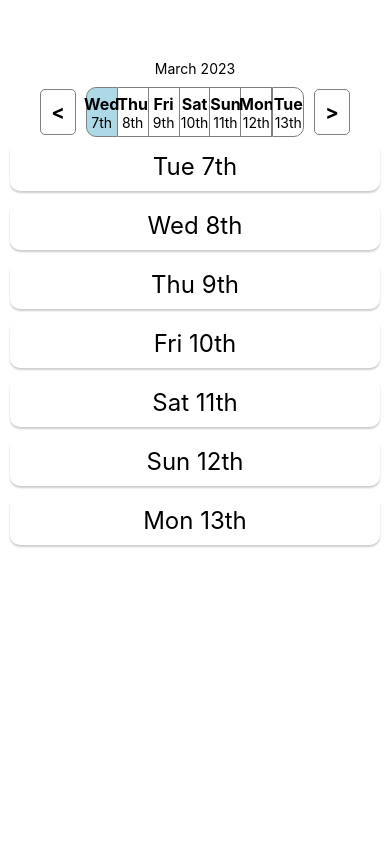
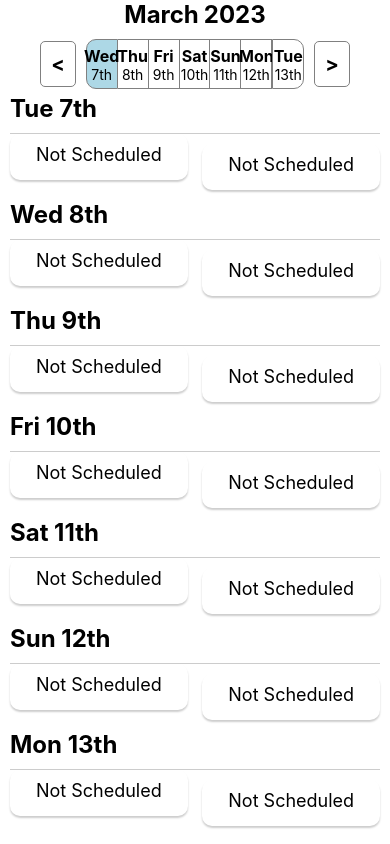
Before and after one commit to trv893/StonersSchedule, a React Native app: screen / in a window 390 px wide. Built offline with nearby package versions, Linux system fonts and the light colour scheme; no server answers.

Commit message:
brings in am and pm shifts for dates per user and released shifts for that date

```diff
--- a/App.js
+++ b/App.js
@@ -1,30 +1,77 @@
-import { StatusBar } from 'expo-status-bar';
-import { StyleSheet, Text, View } from 'react-native';
-//import { ScheduleHeader } from './components/ScheduleHeader';
-import { WeeklySchedule } from './components/WeeklySchedule';
-//import DateTable from './components/DateTable';
-import FWeeklySchedule from './components/FWeeklySchedule';
-import WeekSelector from './components/WeekSelector';
+import React, { useEffect, useState } from "react";
+import { View, Text } from "react-native";
+import FWeeklySchedule from "./components/FWeeklySchedule";
 
+// Define formatDateToString function here or import it from a module
 
+const App = () => {
+  const [shiftData, setShiftData] = useState([]);
+  const [isLoading, setIsLoading] = useState(true);
+  const [startDate, setStartDate] = useState(new Date());
+  const [endDate, setEndDate] = useState(() => {
+    const now = new Date();
+    now.setDate(now.getDate() + 6);
+    return now;
+  });
 
+  function formatDateToString(date) {
+    const month = date.getMonth() + 1;
+    const day = date.getDate();
+    const year = date.getFullYear();
 
-export default function App() {
+    return `${month}/${day}/${year}`;
+  }
+
+  const getShiftAssignments = async (startDate, endDate) => {
+    const startDateString = formatDateToString(startDate);
+    const endDateString = formatDateToString(endDate) ?? "";
+    const url = `http://192.168.50.230:8888/Employee/GetShiftAssignments?startDate=${startDateString}&endDate=${endDateString}`;
+    try {
+      const response = await fetch(url);
+      const data = await response.json();
+      return data;
+    } catch (error) {
+      console.error(error);
+      return [];
+    }
+  };
+
+  useEffect(() => {
+    const fetchData = async () => {
+      setIsLoading(true);
+      try {
+        const response = await getShiftAssignments(startDate, endDate);
+        setShiftData(response);
+      } catch (error) {
+        console.error(error);
+      }
+      setIsLoading(false);
+    };
+
+    fetchData();
+  }, [startDate, endDate]);
+
+  const handleStartDateChange = (newStartDate) => {
+    setStartDate(newStartDate);
+    const newEndDate = new Date(newStartDate);
+    newEndDate.setDate(newStartDate.getDate() + 6);
+    setEndDate(newEndDate);
+  };
+
   return (
-    <View style={styles.container}>
-      <FWeeklySchedule />
+    <View>
+      {isLoading ? (
+        <Text>Loading...</Text>
+      ) : (
+        <FWeeklySchedule
+          shiftData={shiftData}
+          startDate={startDate}
+          endDate={endDate}
+          onStartDateChange={handleStartDateChange}
+        />
+      )}
     </View>
   );
-}
+};
 
-const styles = StyleSheet.create({
-  container: {
-    flex: 1,
-    backgroundColor: '#fff',
-    marginTop: 60,
-
-    //alignItems: 'center',
-    //justifyContent: 'center',
-    //top:0
-  },
-});
+export default App;
--- a/components/FWeeklySchedule.js
+++ b/components/FWeeklySchedule.js
@@ -2,8 +2,8 @@ import React, { useState, useEffect } from "react";
 import { Text, FlatList, View, StyleSheet } from "react-native";
 import WeekSelector from "./WeekSelector";
 
-const FWeeklySchedule = () => {
-  const [data, setData] = useState(null);
+const FWeeklySchedule = ({ shiftData }) => {
+  const [data, setData] = useState(shiftData);
   const [userId, setUserId] = useState(5);
   const [startDate, setStartDate] = useState(new Date());
   const [endDate, setEndDate] = useState(() => {
@@ -20,7 +20,6 @@ const FWeeklySchedule = () => {
     return `${month}/${day}/${year}`;
   }
 
-
   // Function to fetch shift assignments from the server
   async function getShiftAssignments(startDate, endDate) {
     const startDateString = formatDateToString(startDate);
@@ -28,16 +27,8 @@ const FWeeklySchedule = () => {
     const url = `http://192.168.50.230:8888/Employee/GetShiftAssignments?startDate=${startDateString}&endDate=${endDateString}`;
     const response = await fetch(url);
     const data = await response.json();
-    console.log("getShiftAssignments " + data);
     setData(data);
   }
-  // Fetch data from the server when the component mounts or the start date changes
-  useEffect(() => {
-    async function fetchData() {
-      await getShiftAssignments(startDate, endDate);
-    }
-    fetchData();
-  }, []);
 
   // Create an array of dates for the current week to be rendered in the flatList in this component
   const [weekDates, setWeekDates] = useState(() => {
@@ -47,6 +38,7 @@ const FWeeklySchedule = () => {
       dates.push(new Date(day));
       day.setDate(day.getDate() + 1);
     }
+    //console.log("weekDates " + dates);
     return dates;
   });
 
@@ -75,8 +67,31 @@ const FWeeklySchedule = () => {
   // This function is passed to the WeekSelector component
   // TODO: Implement this function so that when the user selects a date from the WeeklySelector component, that date is highlighted in the dayContainer and makes the corresponding flatlist date elevated.
   const handleUserDateHighlight = (date) => {
-    return
+    return;
   };
+
+  function findShiftForDayAndUser(date, userId, shiftName) {
+    const dateString = date.toISOString().split("T")[0];
+    const matchingShift = data.find(
+      (shift) =>
+        shift.dateAssigned.split("T")[0] === dateString &&
+        shift.userId === userId &&
+        shift.shiftName === shiftName
+    );
+    return matchingShift
+      ? "Section: " + matchingShift.section
+      : "Not Scheduled";
+  }
+
+  function findAllReleasedShiftsForDay(date, shiftName) {
+    const dateString = date.toISOString().split("T")[0];
+    return data.filter(
+      (shift) =>
+        shift.dateAssigned.split("T")[0] === dateString &&
+        shift.shiftName === shiftName &&
+        shift.releasedByUser === true
+    );
+  }
 
   // Render function for the FlatList items
   const renderItem = ({ item }) => {
@@ -89,10 +104,60 @@ const FWeeklySchedule = () => {
         ? "th"
         : ["st", "nd", "rd"][(date % 10) - 1] || "th";
     const formattedDate = `${weekday} ${date}${suffix}`;
+
+    // Find the shift objects that match the current date and user ID
+    const matchingShiftAM = findShiftForDayAndUser(item, userId, "AM");
+    const matchingShiftPM = findShiftForDayAndUser(item, userId, "PM");
+
+    // Find the released shift objects that match the current date and shift name
+    const releasedShiftsAM = findAllReleasedShiftsForDay(item, "AM");
+    const releasedShiftsAMText =
+      releasedShiftsAM.length > 0
+        ? `Released Shifts: ${releasedShiftsAM
+            .map(
+              (shift) =>
+                `Section: ${shift.section} Released by ${shift.releaseByUserId}`
+            )
+            .join(", ")}`
+        : "";
+
+    const releasedShiftsPM = findAllReleasedShiftsForDay(item, "PM");
+    const releasedShiftsPMText =
+      releasedShiftsPM.length > 0
+        ? `Released Shifts: ${releasedShiftsPM
+            .map(
+              (shift) =>
+                `Section: ${shift.section} Released by ${shift.releaseByUserId}`
+            )
+            .join(", ")}`
+        : "";
+
     return (
       <View style={styles.itemContainer}>
-        <View style={styles.item}>
-          <Text style={styles.itemText}>{formattedDate}</Text>
+        <View style={styles.dateContainer}>
+          <Text style={styles.dateText}>{formattedDate}</Text>
+        </View>
+        <View style={styles.shiftContainer}>
+          <View style={styles.shiftColumn}>
+            <View style={styles.shiftAM}>
+              <Text style={styles.shiftText}>
+                {matchingShiftAM ? matchingShiftAM : "Not Scheduled"}
+              </Text>
+              <Text style={styles.releasedShiftsText}>
+                {releasedShiftsAMText}
+              </Text>
+            </View>
+          </View>
+          <View style={styles.shiftColumn}>
+            <View style={styles.shiftPM}>
+              <Text style={styles.shiftText}>
+                {matchingShiftPM ? matchingShiftPM : "Not Scheduled"}
+              </Text>
+              <Text style={styles.releasedShiftsText}>
+                {releasedShiftsPMText}
+              </Text>
+            </View>
+          </View>
         </View>
       </View>
     );
@@ -120,7 +185,27 @@ const styles = StyleSheet.create({
     paddingHorizontal: 10,
     paddingVertical: 5,
   },
-  item: {
+  dateContainer: {
+    flexDirection: "row",
+    alignItems: "center",
+    paddingBottom: 10,
+    borderBottomColor: "#ccc",
+    borderBottomWidth: 1,
+  },
+  dateText: {
+    fontSize: 24,
+    fontWeight: "bold",
+    textAlign: "left",
+    flex: 1,
+  },
+  shiftContainer: {
+    flexDirection: "row",
+    justifyContent: "space-between",
+  },
+  shiftColumn: {
+    width: "48%",
+  },
+  shiftAM: {
     backgroundColor: "#fff",
     borderRadius: 10,
     shadowColor: "#000",
@@ -128,12 +213,32 @@ const styles = StyleSheet.create({
     shadowOpacity: 0.2,
     shadowRadius: 2,
     elevation: 2,
+    paddingVertical: 10,
+    paddingHorizontal: 15,
+    marginBottom: 10,
   },
-  itemText: {
-    fontSize: 24,
-    padding: 10,
+  shiftPM: {
+    backgroundColor: "#fff",
+    borderRadius: 10,
+    shadowColor: "#000",
+    shadowOffset: { width: 0, height: 2 },
+    shadowOpacity: 0.2,
+    shadowRadius: 2,
+    elevation: 2,
+    paddingVertical: 10,
+    paddingHorizontal: 15,
+    marginTop: 10,
+  },
+  shiftText: {
+    fontSize: 18,
+    textAlign: "center",
+    marginBottom: 5,
+  },
+  releasedShiftsText: {
+    fontSize: 12,
     textAlign: "center",
   },
 });
 
+
 export default FWeeklySchedule;
--- a/components/WeekSelector.js
+++ b/components/WeekSelector.js
@@ -69,11 +69,13 @@ const WeekSelector = ({
     <View style={styles.container}>
       {/* Render the month and year for the current week */}
       <View style={styles.monthContainer}>
-        <Text>
-          {startDate.toLocaleString("default", { month: "long" })}{" "}
-          {startDate.getFullYear()}
-        </Text>
-      </View>
+  <Text style={styles.monthText}>
+    {startDate.toLocaleString("default", { month: "long" })}
+  </Text>
+  <Text style={styles.yearText}>
+    {startDate.getFullYear()}
+  </Text>
+</View>
       {/* Render the previous week button */}
       {/* Render the days of the week */}
       {/* Render the next week button */}
@@ -117,12 +119,12 @@ const styles = StyleSheet.create({
     marginBottom: 10,
   },
   monthText: {
-    fontSize: 20,
+    fontSize: 24,
     fontWeight: "bold",
     marginRight: 5,
   },
   yearText: {
-    fontSize: 20,
+    fontSize: 24,
     fontWeight: "bold",
   },
   rowContainer: {
--- a/package.json
+++ b/package.json
@@ -9,12 +9,15 @@
     "web": "expo start --web"
   },
   "dependencies": {
+    "@expo/webpack-config": "^18.0.1",
+    "axios": "^1.3.4",
     "expo": "~48.0.4",
     "expo-status-bar": "~1.4.4",
     "react": "18.2.0",
     "react-native": "0.71.3",
     "react-native-gesture-handler": "^2.9.0",
-    "react-native-vector-icons": "^9.2.0"
+    "react-native-vector-icons": "^9.2.0",
+    "react-native-web": "~0.18.10"
   },
   "devDependencies": {
     "@babel/core": "^7.20.0"
```
Also changed, not shown: 1 other file (tests, documents, lock files or other folders).
